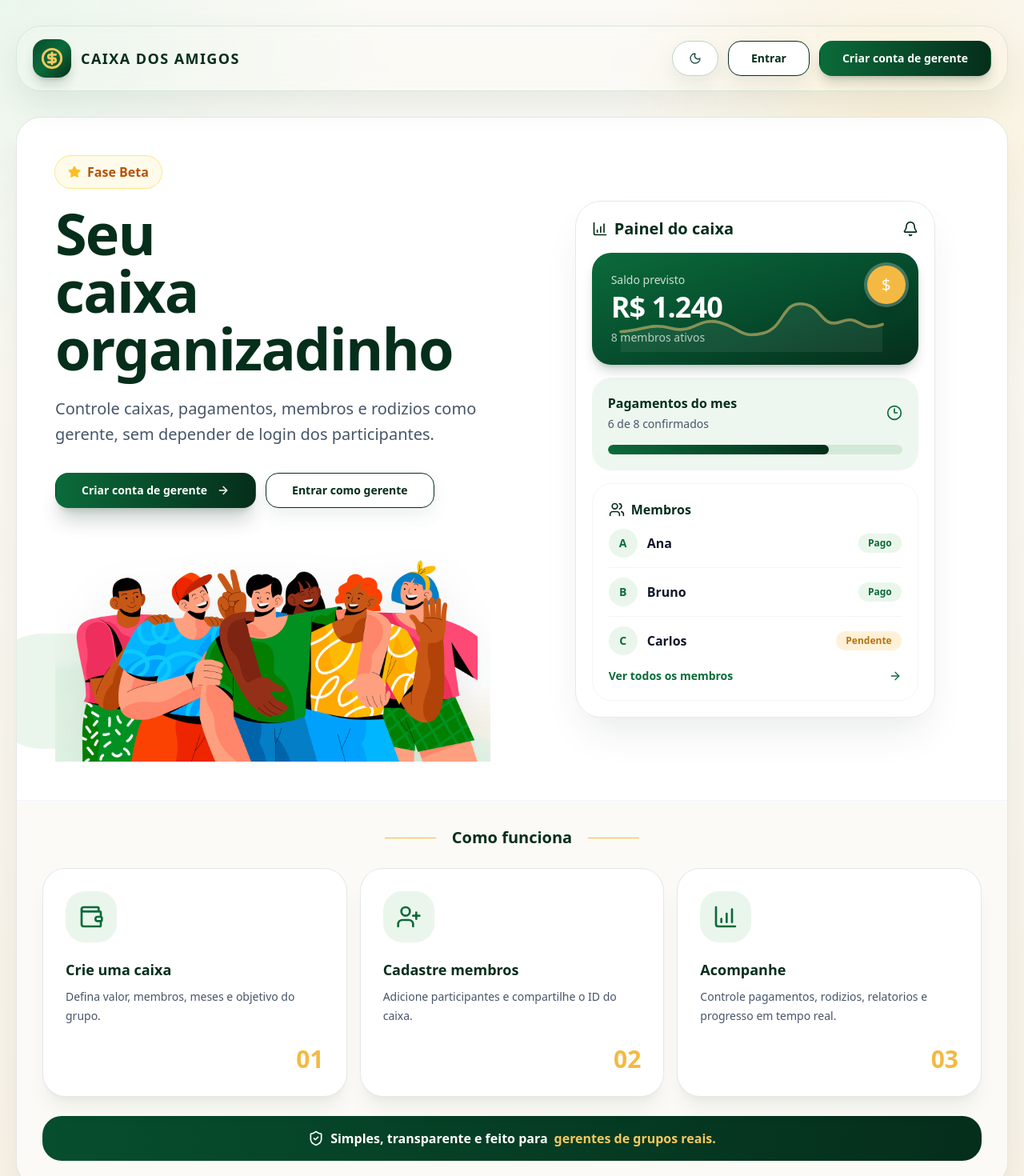
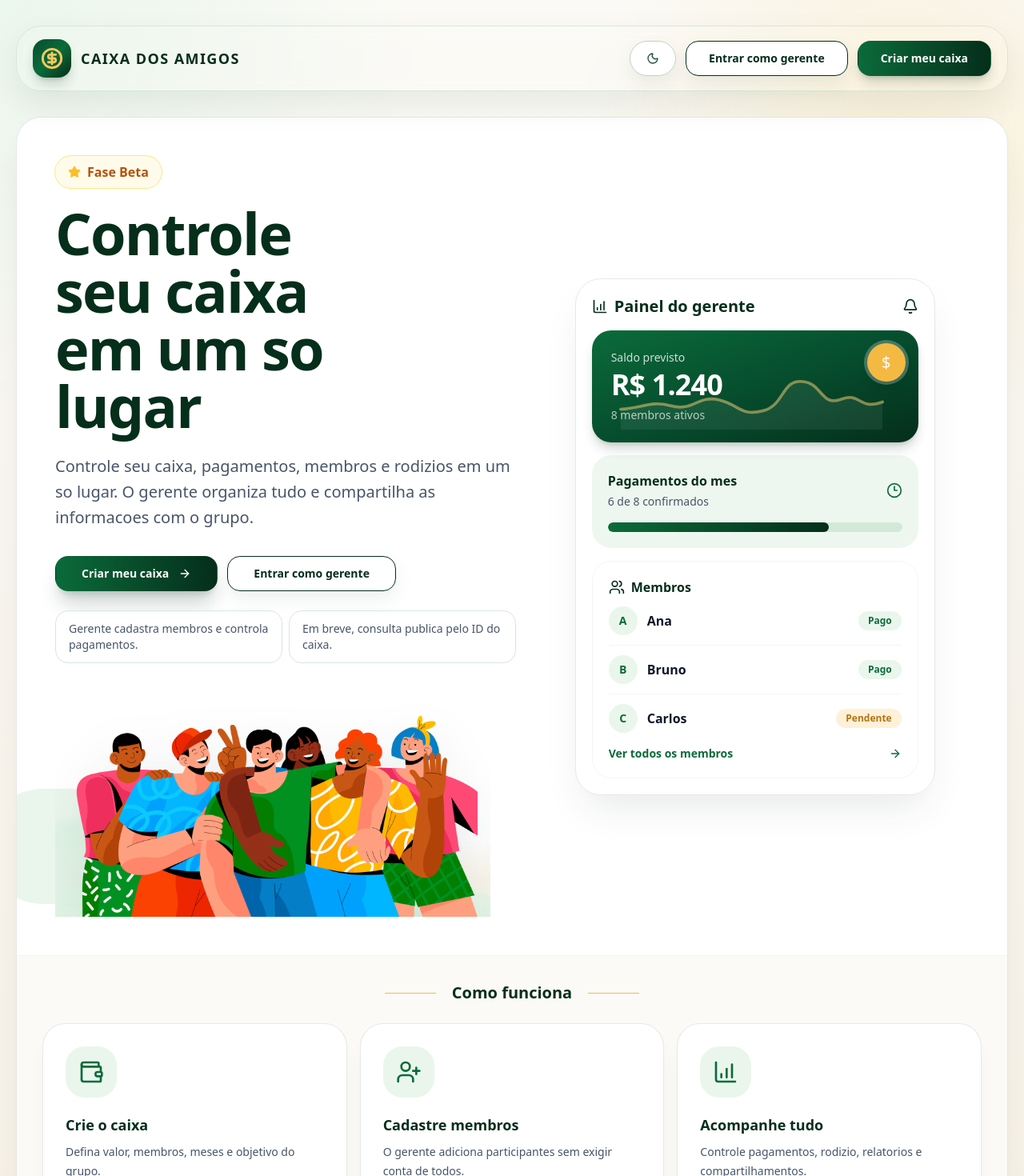
Before and after one commit to 3wdann/caixa-dos-amigos, a Next.js app: page / in a window 1280 px wide. Shown: the top 1470 px of the page at 80% size. Built offline with nearby package versions, Linux system fonts and the light colour scheme; no server answers.

Commit message:
Refine V2 manager-first positioning

```diff
--- a/src/app/layout.tsx
+++ b/src/app/layout.tsx
@@ -19,7 +19,7 @@ const geistMono = localFont({
 
 export const metadata: Metadata = {
   title: "Caixa dos Amigos",
-  description: "Seu caixa organizadinho para gerenciar grupos rotativos com transparência.",
+  description: "Controle caixas, pagamentos, membros e rodizios como gerente.",
 };
 
 export default function RootLayout({
--- a/src/app/page.tsx
+++ b/src/app/page.tsx
@@ -29,9 +29,9 @@ const members = [
 ];
 
 const steps = [
-  ["wallet", "Crie uma caixa", "Defina valor, membros, meses e objetivo do grupo.", "01"],
-  ["users", "Cadastre membros", "Adicione participantes e compartilhe o ID do caixa.", "02"],
-  ["chart", "Acompanhe", "Controle pagamentos, rodizios, relatorios e progresso em tempo real.", "03"],
+  ["wallet", "Crie o caixa", "Defina valor, membros, meses e objetivo do grupo.", "01"],
+  ["users", "Cadastre membros", "O gerente adiciona participantes sem exigir conta de todos.", "02"],
+  ["chart", "Acompanhe tudo", "Controle pagamentos, rodizio, relatorios e compartilhamentos.", "03"],
 ] as const;
 
 function Logo() {
@@ -94,7 +94,7 @@ function DashboardCard({ compact = false }: { compact?: boolean }) {
     >
       <div className="mb-4 flex items-center justify-between">
         <div className="flex items-center gap-2 text-xl font-black text-[#052E1B] dark:text-slate-50">
-          <ChartColumnIncreasing className="h-5 w-5" /> Painel do caixa
+          <ChartColumnIncreasing className="h-5 w-5" /> Painel do gerente
         </div>
         <Bell className="h-5 w-5 text-[#052E1B] dark:text-slate-300" />
       </div>
@@ -229,7 +229,7 @@ export default function Home() {
                 </div>
                 <Link href="/painel">
                   <Button className="rounded-2xl bg-gradient-to-r from-[#0B6B3A] to-[#052E1B] px-7 py-3 font-black text-white shadow-lg shadow-[#052E1B]/20 transition hover:-translate-y-0.5 hover:shadow-xl">
-                    Ir para o painel
+                    Acessar painel
                   </Button>
                 </Link>
                 <Button variant="outline" className="rounded-2xl" onClick={() => logout()}>
@@ -243,12 +243,12 @@ export default function Home() {
                     variant="outline"
                     className="rounded-2xl border-[#052E1B] px-7 py-3 font-black text-[#052E1B] transition hover:-translate-y-0.5 hover:bg-emerald-50"
                   >
-                    Entrar
+                    Entrar como gerente
                   </Button>
                 </Link>
                 <Link href="/cadastro">
                   <Button className="rounded-2xl bg-gradient-to-r from-[#0B6B3A] to-[#052E1B] px-7 py-3 font-black text-white shadow-lg shadow-[#052E1B]/20 transition hover:-translate-y-0.5 hover:shadow-xl">
-                    Criar conta de gerente
+                    Criar meu caixa
                   </Button>
                 </Link>
               </>
@@ -270,12 +270,12 @@ export default function Home() {
                     <Star className="h-4 w-4 fill-current text-amber-400" /> Fase Beta
                   </div>
 
-                  <h1 className="mt-5 max-w-[7.5ch] text-5xl font-black leading-[.92] tracking-tight text-[#052E1B] dark:text-slate-50 md:text-7xl">
-                    Seu caixa organizadinho
+                  <h1 className="mt-5 max-w-[8.5ch] text-5xl font-black leading-[.92] tracking-tight text-[#052E1B] dark:text-slate-50 md:text-7xl">
+                    Controle seu caixa em um so lugar
                   </h1>
                   <p className="mt-6 max-w-xl text-xl leading-8 text-[#475569] dark:text-slate-300">
-                    Controle caixas, pagamentos, membros e rodizios como gerente, sem depender de
-                    login dos participantes.
+                    Controle seu caixa, pagamentos, membros e rodizios em um so lugar. O gerente
+                    organiza tudo e compartilha as informacoes com o grupo.
                   </p>
 
                   <div className="mt-8 flex flex-col gap-3 sm:flex-row">
@@ -283,7 +283,7 @@ export default function Home() {
                       <>
                         <Link href="/painel">
                           <Button className="inline-flex items-center justify-center gap-3 rounded-2xl bg-gradient-to-r from-[#0B6B3A] to-[#052E1B] px-8 py-4 font-black text-white shadow-xl shadow-[#052E1B]/20 transition hover:-translate-y-0.5 hover:shadow-2xl">
-                            Continuar no painel <ArrowRight className="h-4 w-4" />
+                            Acessar painel <ArrowRight className="h-4 w-4" />
                           </Button>
                         </Link>
                         <div className="rounded-2xl border border-[#D7E7DA] bg-white/80 px-5 py-4">
@@ -297,7 +297,7 @@ export default function Home() {
                       <>
                         <Link href="/cadastro">
                           <Button className="inline-flex items-center justify-center gap-3 rounded-2xl bg-gradient-to-r from-[#0B6B3A] to-[#052E1B] px-8 py-4 font-black text-white shadow-xl shadow-[#052E1B]/20 transition hover:-translate-y-0.5 hover:shadow-2xl">
-                            Criar conta de gerente <ArrowRight className="h-4 w-4" />
+                            Criar meu caixa <ArrowRight className="h-4 w-4" />
                           </Button>
                         </Link>
                         <Link href="/login">
@@ -310,6 +310,15 @@ export default function Home() {
                         </Link>
                       </>
                     )}
+                  </div>
+
+                  <div className="mt-6 grid max-w-xl gap-2 text-sm text-[#475569] dark:text-slate-300 sm:grid-cols-2">
+                    <span className="rounded-2xl border border-[#D7E7DA] bg-white/70 px-4 py-3 dark:border-white/10 dark:bg-white/5">
+                      Gerente cadastra membros e controla pagamentos.
+                    </span>
+                    <span className="rounded-2xl border border-[#D7E7DA] bg-white/70 px-4 py-3 dark:border-white/10 dark:bg-white/5">
+                      Em breve, consulta publica pelo ID do caixa.
+                    </span>
                   </div>
 
                   <div className="max-w-[34rem]">
--- a/src/components/auth/login-form.tsx
+++ b/src/components/auth/login-form.tsx
@@ -207,7 +207,7 @@ export function LoginForm() {
             className="font-medium text-emerald-700 hover:text-emerald-800 dark:text-emerald-300 dark:hover:text-emerald-200"
             href={next === "/painel" ? "/cadastro" : `/cadastro?next=${encodeURIComponent(next)}`}
           >
-            Criar conta de gerente
+            Criar meu caixa
           </Link>
         </p>
       </CardContent>
--- a/src/components/auth/register-form.tsx
+++ b/src/components/auth/register-form.tsx
@@ -142,7 +142,7 @@ export function RegisterForm() {
   return (
     <Card className="brand-card rounded-[1.9rem]">
       <CardHeader className="space-y-2">
-        <CardTitle className="text-3xl text-[#13231C] dark:text-white">Criar conta de gerente</CardTitle>
+        <CardTitle className="text-3xl text-[#13231C] dark:text-white">Criar meu caixa</CardTitle>
         <CardDescription className="text-sm text-[#657469] dark:text-slate-300">
           Monte seu acesso para criar caixas, cadastrar membros e acompanhar pagamentos.
         </CardDescription>
@@ -216,7 +216,7 @@ export function RegisterForm() {
             className="h-12 w-full rounded-full bg-primary text-primary-foreground shadow-[0_18px_40px_rgba(24,31,60,0.22)] hover:-translate-y-0.5 disabled:cursor-not-allowed disabled:opacity-50"
             disabled={isSubmitting}
           >
-            {isSubmitting ? "Criando..." : "Criar conta de gerente"}
+            {isSubmitting ? "Criando..." : "Criar meu caixa"}
           </button>
         </form>
 
@@ -226,7 +226,7 @@ export function RegisterForm() {
           onClick={handleGoogleSignUp}
           disabled={pendingGoogle}
         >
-          {pendingGoogle ? "Conectando..." : "Criar conta de gerente com Google"}
+          {pendingGoogle ? "Conectando..." : "Criar meu caixa com Google"}
         </button>
 
         {enableAppleAuth ? (
--- a/src/components/dashboard/add-member-form.tsx
+++ b/src/components/dashboard/add-member-form.tsx
@@ -23,7 +23,7 @@ export function AddMemberForm({ caixaId }: { caixaId: string }) {
       const result = await addMemberToCaixa(caixaId, values.email);
 
       if (result.status === "invited") {
-        toast.success("Convite enviado com sucesso. A pessoa precisara aceitar para entrar no caixa.");
+        toast.success("Membro registrado para este caixa. O gerente pode acompanhar o status por aqui.");
       }
 
       reset();
@@ -37,7 +37,7 @@ export function AddMemberForm({ caixaId }: { caixaId: string }) {
   return (
     <form className="space-y-4" onSubmit={handleSubmit(onSubmit)} noValidate>
       <div className="space-y-2">
-        <Label htmlFor="membro-email">Adicionar membro por email</Label>
+        <Label htmlFor="membro-email">Cadastrar membro por email</Label>
         <input
           id="membro-email"
           type="email"
@@ -48,7 +48,8 @@ export function AddMemberForm({ caixaId }: { caixaId: string }) {
           {...register("email")}
         />
         <p id="membro-email-help" className="text-xs text-[#657469] dark:text-slate-400">
-          O convite sera enviado para este email e a entrada so acontece apos o aceite.
+          Use o email como identificador do participante. Nesta V2, o gerente continua controlando
+          o caixa pelo painel.
         </p>
         {errors.email ? (
           <p id="membro-email-error" className="text-sm text-red-600">
@@ -61,7 +62,7 @@ export function AddMemberForm({ caixaId }: { caixaId: string }) {
         className="h-11 rounded-full bg-[#214F3F] px-5 text-white shadow-[0_14px_32px_rgba(33,79,63,0.18)] transition hover:bg-[#183b2f] disabled:cursor-not-allowed disabled:opacity-50"
         disabled={isSubmitting}
       >
-        {isSubmitting ? "Adicionando..." : "Adicionar membro"}
+        {isSubmitting ? "Cadastrando..." : "Cadastrar membro"}
       </button>
     </form>
   );
--- a/src/components/dashboard/caixa-detail-client.tsx
+++ b/src/components/dashboard/caixa-detail-client.tsx
@@ -1281,15 +1281,16 @@ export function CaixaDetailClient({ caixaId }: { caixaId: string }) {
                       <div className="space-y-3">
                         <div>
                           <p className="text-sm font-medium text-slate-900 dark:text-white">
-                            Convites e entrada no caixa
+                            Membros e compartilhamento
                           </p>
                           <p className="mt-1 text-sm text-slate-600 dark:text-slate-300">
-                            Use o mesmo bloco para compartilhar o convite e adicionar membros por email.
+                            Cadastre participantes e compartilhe as informacoes do caixa pelo link
+                            enquanto a consulta publica por ID e preparada.
                           </p>
                         </div>
                         <div className="rounded-2xl border border-[#dbe7df] bg-white px-4 py-3 dark:border-white/10 dark:bg-[rgba(15,23,42,0.82)]">
                           <p className="text-xs font-medium uppercase tracking-[0.16em] text-[#657469] dark:text-slate-400">
-                            Link do convite
+                            Link e ID do caixa
                           </p>
                           <p className="mt-1 text-sm font-semibold text-[#13231C] dark:text-white">
                             {caixa.nome} • {caixaPublicId}
@@ -1317,8 +1318,8 @@ export function CaixaDetailClient({ caixaId }: { caixaId: string }) {
                           </Button>
                         </div>
                         <p className="text-xs text-slate-500 dark:text-slate-400">
-                          Ao revogar, o link atual deixa de funcionar e um novo link publico e criado
-                          para os proximos convites.
+                          Ao revogar, o link atual deixa de funcionar e um novo link e criado para
+                          os proximos compartilhamentos do gerente.
                         </p>
                       </div>
 
@@ -1372,7 +1373,7 @@ export function CaixaDetailClient({ caixaId }: { caixaId: string }) {
             <CardContent className="space-y-4">
               {membros.length === 0 && pendingInvites.length === 0 ? (
                 <div className="rounded-2xl border border-dashed border-slate-300 px-4 py-5 text-sm text-slate-600">
-                  Ainda nao ha membros neste caixa. O gerente pode adicionar participantes por email.
+                  Ainda nao ha membros neste caixa. O gerente pode cadastrar participantes por email.
                 </div>
               ) : (
                 <>
@@ -1485,7 +1486,7 @@ export function CaixaDetailClient({ caixaId }: { caixaId: string }) {
                         <div>
                           <p className="font-medium text-[#13231C] dark:text-white">{convite.emailDestino}</p>
                           <p className="text-sm text-[#657469]">
-                            Convite registrado. Aguardando aceite para entrar no caixa.
+                            Membro cadastrado pelo gerente. Aguardando confirmacao de entrada.
                           </p>
                         </div>
                       </div>
--- a/src/components/dashboard/create-caixa-form.tsx
+++ b/src/components/dashboard/create-caixa-form.tsx
@@ -317,7 +317,7 @@ export function CreateCaixaForm({
 
         {modoCriacao === "andamento" ? (
           <div className="rounded-[1.5rem] border border-[#ecd69f] bg-[#fff8e7] px-4 py-3 text-sm text-[#8B6A11] dark:border-sky-400/20 dark:bg-sky-500/10 dark:text-sky-100">
-            Depois de cadastrar, voce pode convidar os membros que faltam, ajustar pagamentos deste mes
+            Depois de cadastrar, voce pode registrar os membros que faltam, ajustar pagamentos deste mes
             e continuar o caixa sem recomecar o historico manualmente.
           </div>
         ) : null}
--- a/src/components/dashboard/dashboard-page-client.tsx
+++ b/src/components/dashboard/dashboard-page-client.tsx
@@ -13,14 +13,10 @@ import { Button } from "@/components/ui/button";
 import { Card, CardContent } from "@/components/ui/card";
 import { initialsFromName } from "@/lib/avatar";
 import { useOnlineStatus } from "@/hooks/use-online-status";
-import {
-  subscribeManagedCaixas,
-  subscribeMemberCaixas,
-  subscribePendingInvitesByEmail,
-} from "@/lib/firestore";
+import { subscribeManagedCaixas } from "@/lib/firestore";
 import { readOfflineCache, writeOfflineCache } from "@/lib/offline-cache";
 import { getPlanoLabel } from "@/lib/plano";
-import type { CaixaResumo, Convite } from "@/lib/types";
+import type { CaixaResumo } from "@/lib/types";
 
 export function DashboardPageClient() {
   const { user, profile, logout } = useAuth();
@@ -28,8 +24,6 @@ export function DashboardPageClient() {
   const [createModalOpen, setCreateModalOpen] = useState(false);
   const [continueModalOpen, setContinueModalOpen] = useState(false);
   const [managedCaixas, setManagedCaixas] = useState<CaixaResumo[]>([]);
-  const [memberCaixas, setMemberCaixas] = useState<CaixaResumo[]>([]);
-  const [pendingInvites, setPendingInvites] = useState<Convite[]>([]);
   const [cacheReady, setCacheReady] = useState(false);
   const activeManagedCaixas = managedCaixas.filter((caixa) => caixa.status === "ativo").length;
   const freeManagedLimitReached = profile?.plano === "free" && activeManagedCaixas >= 2;
@@ -44,14 +38,10 @@ export function DashboardPageClient() {
 
       const cached = await readOfflineCache<{
         managedCaixas: CaixaResumo[];
-        memberCaixas: CaixaResumo[];
-        pendingInvites: Convite[];
       }>(`dashboard:${user.uid}:${profile.email}`);
 
       if (cached) {
         setManagedCaixas(cached.managedCaixas ?? []);
-        setMemberCaixas(cached.memberCaixas ?? []);
-        setPendingInvites(cached.pendingInvites ?? []);
       }
 
       setCacheReady(true);
@@ -66,13 +56,9 @@ export function DashboardPageClient() {
     }
 
     const unsubscribeManaged = subscribeManagedCaixas(user.uid, setManagedCaixas);
-    const unsubscribeMember = subscribeMemberCaixas(user.uid, setMemberCaixas);
-    const unsubscribeInvites = subscribePendingInvitesByEmail(profile.email, setPendingInvites);
 
     return () => {
       unsubscribeManaged();
-      unsubscribeMember();
-      unsubscribeInvites();
     };
   }, [profile, user]);
 
@@ -84,13 +70,11 @@ export function DashboardPageClient() {
 
       await writeOfflineCache(`dashboard:${user.uid}:${profile.email}`, {
         managedCaixas,
-        memberCaixas,
-        pendingInvites,
       });
     }
 
     void persistCache();
-  }, [cacheReady, managedCaixas, memberCaixas, pendingInvites, profile, user]);
+  }, [cacheReady, managedCaixas, profile, user]);
 
   useEffect(() => {
     function handleCaixaCreated(event: Event) {
@@ -142,7 +126,7 @@ export function DashboardPageClient() {
                 <p className="text-sm text-[#657469] dark:text-slate-400">Seu painel</p>
                 <h1 className="text-2xl font-semibold text-[#13231C] dark:text-white">Ola, {profile.nome}</h1>
                 <p className="text-sm text-[#657469] dark:text-slate-300">
-                  Controle caixas, membros, pagamentos e rodizios como gerente.
+                  Controle caixas, pagamentos, membros e rodizios em um so lugar.
                 </p>
                 <div className="mt-3 flex flex-wrap items-center gap-2">
                   <Badge className="bg-[#fff4d8] text-[#8B6A11] hover:bg-[#fff4d8]">
@@ -200,13 +184,13 @@ export function DashboardPageClient() {
               <div className="rounded-[1.6rem] border border-[#ecd69f] bg-[#fff9ec] p-5 dark:border-amber-300/15 dark:bg-[rgba(15,23,42,0.72)]">
                 <p className="text-sm text-[#8B6A11] dark:text-slate-300">Modo gerente</p>
                 <p className="mt-3 text-lg font-semibold text-[#13231C] dark:text-white">Controle centralizado</p>
-                <p className="mt-2 text-sm text-[#8B6A11] dark:text-slate-400">Membros consultam pelo ID/link do caixa.</p>
+                <p className="mt-2 text-sm text-[#8B6A11] dark:text-slate-400">Consulta publica por ID entra na proxima etapa.</p>
               </div>
             </div>
             <div className="rounded-[1.6rem] border border-[#dbe7df] bg-[#f9fbf9] p-4 text-sm text-[#657469] dark:border-white/10 dark:bg-[rgba(15,23,42,0.72)] dark:text-slate-200">
               Voce e o gerente. Cadastre os membros, acompanhe pagamentos e compartilhe o ID do
               caixa com quem precisa consultar. No plano Free, voce pode ter ate 2 caixas ativos
-              como gerente.
+              como gerente. Em breve, cada caixa tera um ID publico para consulta dos participantes.
             </div>
           </CardContent>
         </Card>
@@ -244,7 +228,7 @@ export function DashboardPageClient() {
                 Use o botao <span className="font-medium">Novo caixa</span> para abrir seu primeiro
                 grupo ou <span className="font-medium">Continuar com caixa ja existente</span> para
                 trazer um grupo que ja esta rodando fora do app. Depois, cadastre os membros,
-                acompanhe pagamentos e compartilhe o ID do caixa com quem precisar consultar.
+                acompanhe pagamentos e organize o rodizio em um painel de gerente.
               </p>
             </CardContent>
           </Card>
@@ -301,7 +285,7 @@ export function DashboardPageClient() {
                   userId={user.uid}
                   mode="andamento"
                   title="Continuar com caixa ja existente"
-                  description="Informe os dados do grupo, em qual mes ele esta hoje e siga com os convites e pagamentos sem recomecar o ciclo."
+                  description="Informe os dados do grupo, em qual mes ele esta hoje e siga com membros e pagamentos sem recomecar o ciclo."
                   showBackupRestore={false}
                   onSuccess={() => setContinueModalOpen(false)}
                 />
```
